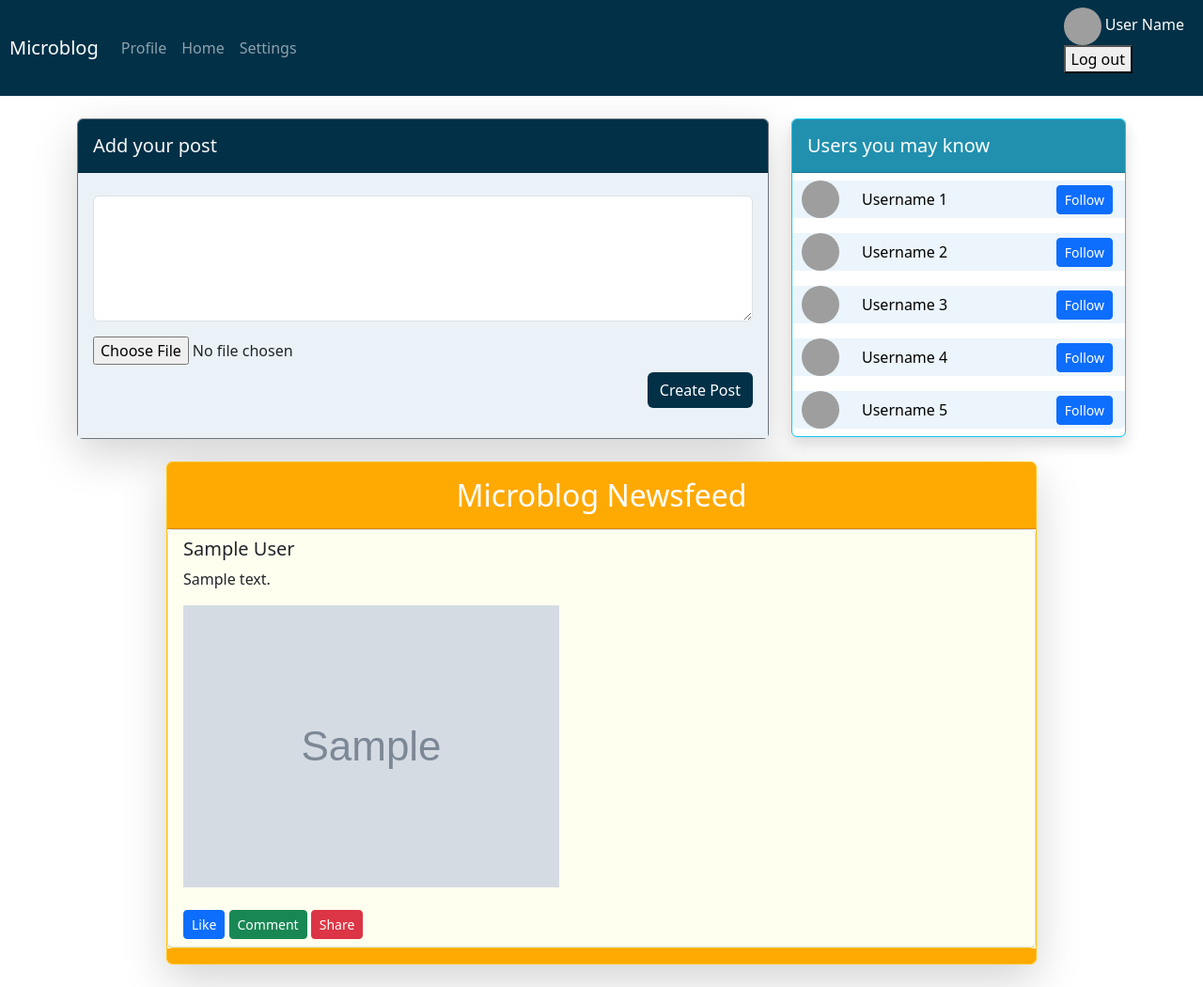
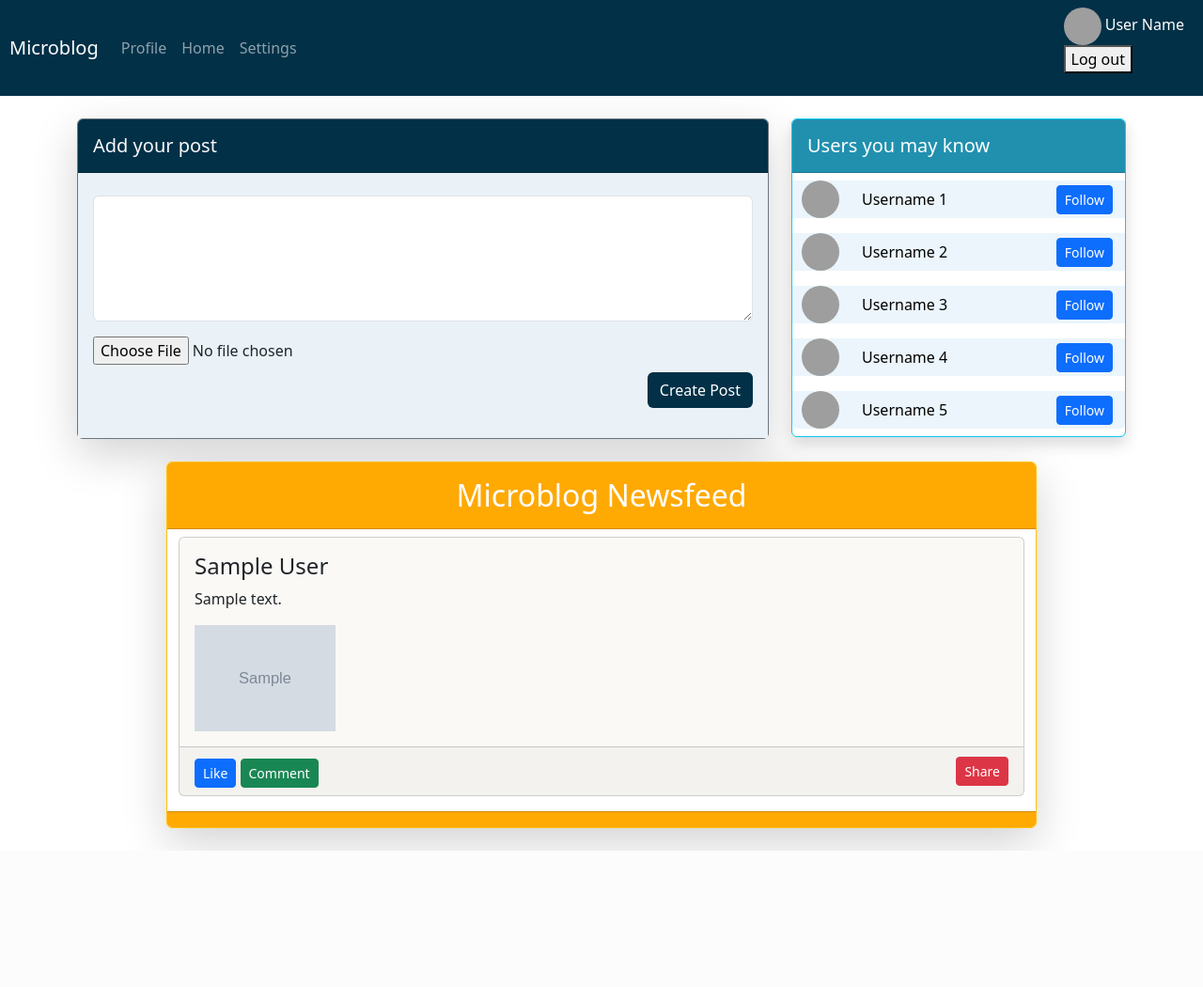
Before and after one commit to bpocrafael/microblog-app, a Laravel app: page /home in a window 1280 px wide. Shown: the whole page at 94% size. After the commit the page ends 905 px from the top, so only its background shows below. Run offline with Laravel 10, Linux system fonts and the light colour scheme; tables that the repository leaves empty hold one stand-in row (values such as "Sample post"); grey boxes marked "Sample" are stand-in pictures; grey boxes are pictures that could not be loaded.

Commit message:
Post creation image (#17)
* changed from storing image path to image name

* displaying post image added

* modify header margin

```diff
--- a/src/resources/views/post/show.blade.php
+++ b/src/resources/views/post/show.blade.php
@@ -1,14 +1,22 @@
-<ul class="list-group">
+<div class="container">
     @foreach ($posts as $post)
-        <li class="list-group-item" style="background-color: #FFFFF0">
-            <h5 class="card-title">{{ $post->user->name }}</h5>
-            <p class="card-text">{{ $post->content }}</p>
-            <img src="{{ asset(''.$post->image) }}" alt="Post Image" class="img-fluid">
-            <div class="interaction mt-4">
-                <a href="#" class="btn btn-sm btn-primary like">Like</a>
-                <a href="#" class="btn btn-sm btn-success comment">Comment</a>
-                <a href="#" class="btn btn-sm btn-danger share">Share</a>
+        <div class="card mb-3" style="background-color:#FAF9F6">
+            <div class="card-body">
+                <h4 class="card-title">{{ $post->user->name }}</h4>
+                <p class="card-text">{{ $post->content }}</p>
+                @if ($post->image)
+                    <img height="250px" width="150px" src="{{ asset('/storage/images/'.$post->image) }}" alt="Post Image" class="img-fluid">
+                @endif
             </div>
-        </li>
+            <div class="card-footer d-flex justify-content-between align-items-center">
+                <div class="interaction mt-1">
+                    <a href="#" class="btn btn-sm btn-primary like">Like</a>
+                    <a href="#" class="btn btn-sm btn-success comment">Comment</a>
+                </div>
+                <div>
+                    <a href="#" class="btn btn-sm btn-danger share">Share</a>
+                </div>
+            </div>
+        </div>
     @endforeach
-</ul>
+</div>
--- a/src/resources/views/user/home.blade.php
+++ b/src/resources/views/user/home.blade.php
@@ -82,7 +82,7 @@
     <div class="row mt-4">
         <div class="col-sm-10 mx-auto">
             <div class="card border border-warning shadow-lg">
-                <div class="card-header" style="background-color: #FFA903">
+                <div class="card-header mb-2" style="background-color: #FFA903">
                     <h2 class="my-2 text-white text-center">Microblog Newsfeed</h2>
                 </div>
                 @include('post.show')
--- a/src/resources/views/user/profile.blade.php
+++ b/src/resources/views/user/profile.blade.php
@@ -20,7 +20,7 @@
 
     <div class="container my-4">
         <div class="card shadow">
-            <div class="card-header" style="background-color: #2190AE">
+            <div class="card-header mb-2" style="background-color: #2190AE">
                 <h3 class="my-2 text-white">Your Posts</h3>
             </div>
             @include('post.show')
```
Also changed, not shown: src/app/Http/Controllers/PostController.php (+5 -3 lines).
